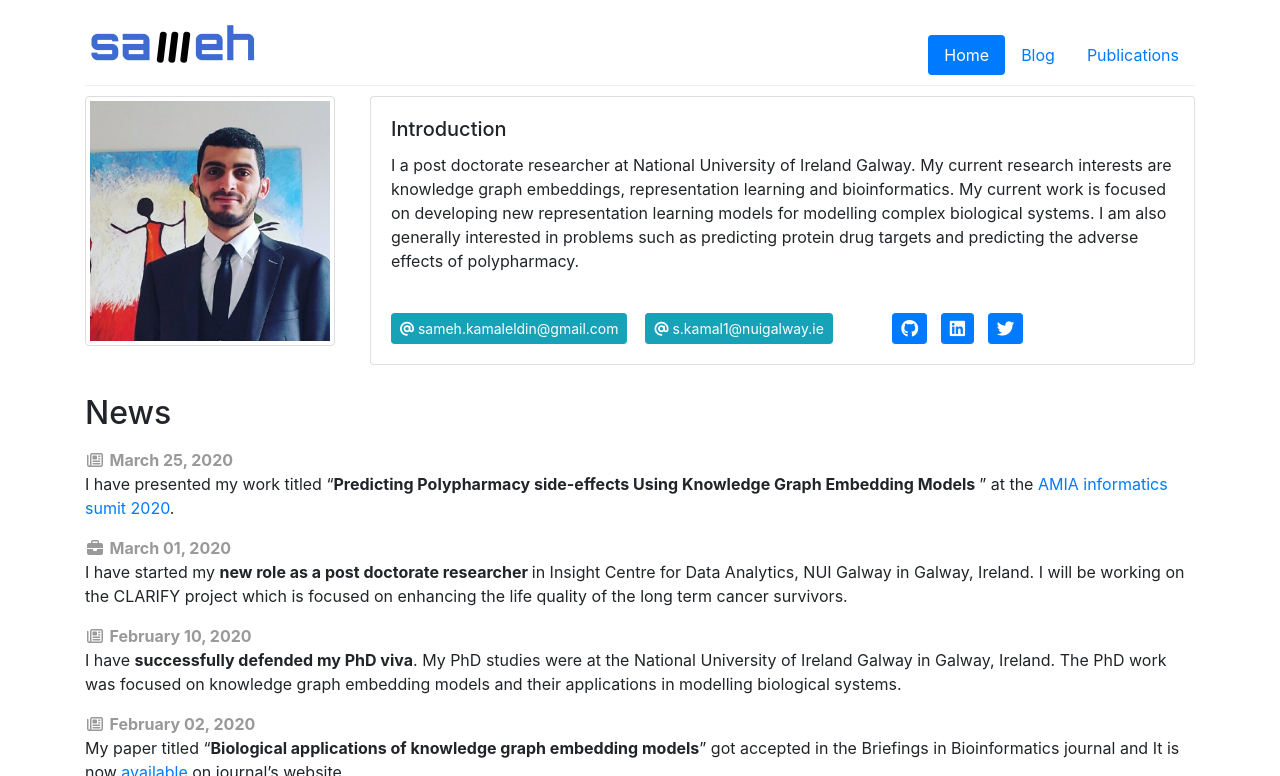
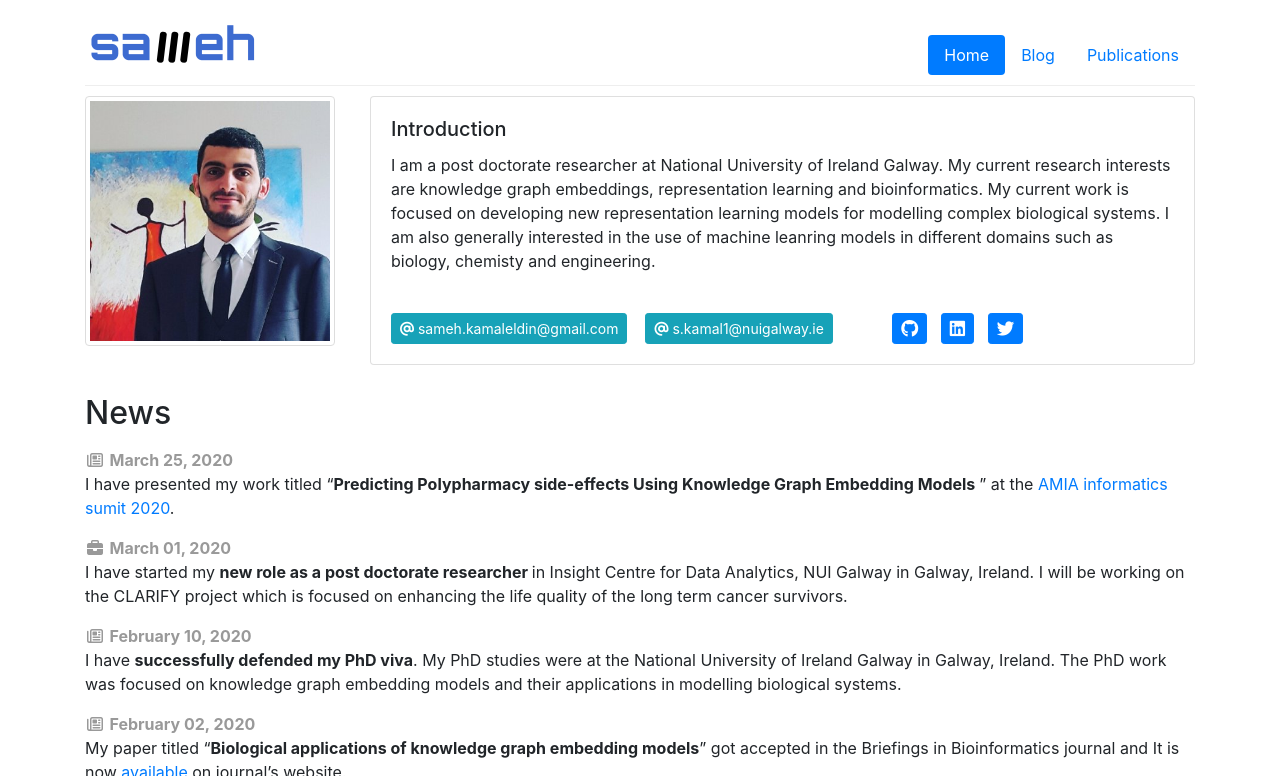
Before and after one commit to samehkamaleldin/samehkamaleldin.github.io, a Jekyll site: the page built from index.html, in a window 1280 px wide and 900 px high, cut to the strip 0-776 px from the top of the window. Built offline with Jekyll 4.4.1, drawn with Linux system fonts in a browser that asks for light colours; nearby versions of some CDN libraries.

Commit message:
Update index.html

```diff
--- a/index.html
+++ b/index.html
@@ -22,8 +22,8 @@ role-tables:
         <div class="card">
             <div class="card-body">
                 <h5 class="card-title">Introduction</h5>
-                <p class="card-text">I a post doctorate researcher at National University of Ireland Galway. My current research interests are knowledge graph embeddings, representation learning and bioinformatics.
-                    My current work is focused on developing new representation learning models for modelling complex biological systems. I am also generally interested in problems such as predicting protein drug targets and predicting the adverse effects of polypharmacy.
+                <p class="card-text">I am a post doctorate researcher at National University of Ireland Galway. My current research interests are knowledge graph embeddings, representation learning and bioinformatics.
+                    My current work is focused on developing new representation learning models for modelling complex biological systems. I am also generally interested in the use of machine leanring models in different domains such as biology, chemisty and engineering.
                 </p>
 
                 <br>
```
